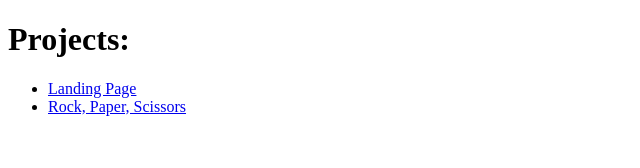
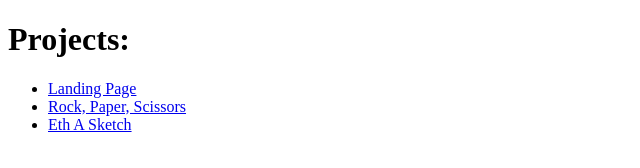
Before and after one commit to alt-Dan-delete/odin-projects, a plain HTML site: page index.html in a window 1280 px wide. Shown: the whole page, without its empty margins (0-640 px from the left). Drawn offline with Linux system fonts and the light colour scheme.

Commit message:
updated index.html with project 'Etch-A-Sketch'

```diff
--- a/index.html
+++ b/index.html
@@ -10,6 +10,7 @@
     <ul>
         <li><a href="./landing-page/index.html">Landing Page</a></li>
         <li><a href="./rock-paper-scissors/index.html">Rock, Paper, Scissors</a></li>
+        <li><a href="./etch-a-sketch/index.html">Eth A Sketch</a></li>
     </ul>
 </body>
 </html>
```
